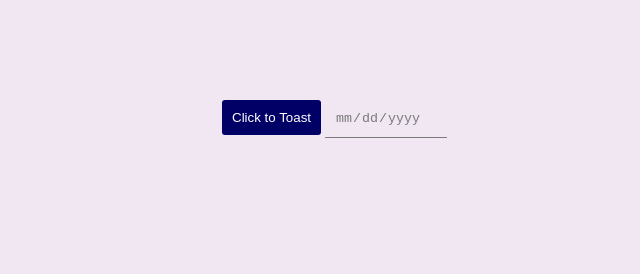
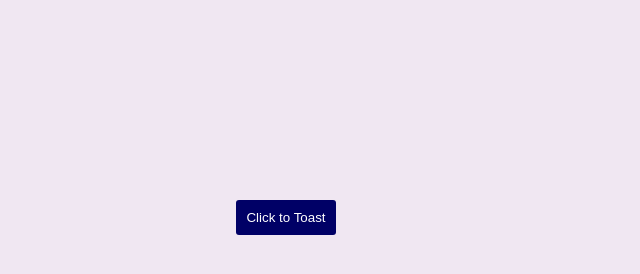
Before and after one commit to alisonmoura/perseumaterial, a website: page demos/toast.html in a window 1280 px wide. Shown: the whole page, without its empty margins (354-994 px from the left). Drawn offline with Linux system fonts and the light colour scheme.

Commit message:
Starting to make a calendar date picker

```diff
--- a/demos/style.css
+++ /dev/null
@@ -1,25 +0,0 @@
-body{
-  padding: 0px;
-  margin: 0px;
-}
-
-.perseu-button{
-  border-radius: 3px;
-  border: none;
-  background-color: #000066;
-  color: white;
-  padding: 10px;
-}
-
-.perseu-button:hover{
-  background-color: #3366cc;
-  /*color: black;*/
-  cursor: pointer;
-}
-
-.perseu-button:active{
-  background-color: #3366cc;
-  /*color: black;*/
-  border: none;
-  cursor: pointer;
-}
--- a/demos/toast.html
+++ b/demos/toast.html
@@ -1,13 +1,38 @@
 <html>
 <head>
+  <style>
+    body{
+      background-color: #f0e7f2;
+      padding: 0px;
+      margin: 0px;
+    }
+    .perseu-button{
+      border-radius: 3px;
+      border: none;
+      background-color: #000066;
+      color: white;
+      padding: 10px;
+    }
+    .perseu-button:hover{
+      background-color: #3366cc;
+      cursor: pointer;
+    }
+    .perseu-button:active{
+      background-color: #3366cc;
+      border: none;
+      cursor: pointer;
+    }
+  </style>
   <link rel="stylesheet" href="../dist/css/perseumaterial.css"/>
-  <link rel="stylesheet" href="style.css"/>
   <script src="../dist/js/perseumaterial.js"></script>
+  <meta charset="UTF-8">
+  <title>Perseu Material - Date Picker</title>
 </head>
-<body style="background-color: #f0e7f2;">
-  <button class="perseu-button" style="margin-left: 45%; margin-top: 100px;" onclick="new PerseuMaterial().toast('Hello World!',3000);">Click to Toast</button>
-  <input type="date" class="perseu-datepicker" onclick="new PerseuMaterial().showDatePickerPopout()"/>
-  <div id="perseu-toast">
-  </div>
+<body>
+<div style="width: 100%; height: 100%" align="center">
+  <button class="perseu-button" style="margin-top: 200px" onclick="new PerseuMaterial().toast('Hello World!',3000);">Click to Toast</button>
+</div>
+<div id="perseu-toast">
+</div>
 </body>
 </html>
```
Also changed, not shown: demos/date-picker.html (added, +21 -0 lines), dist/css/perseumaterial.css, dist/js/perseumaterial.js.
